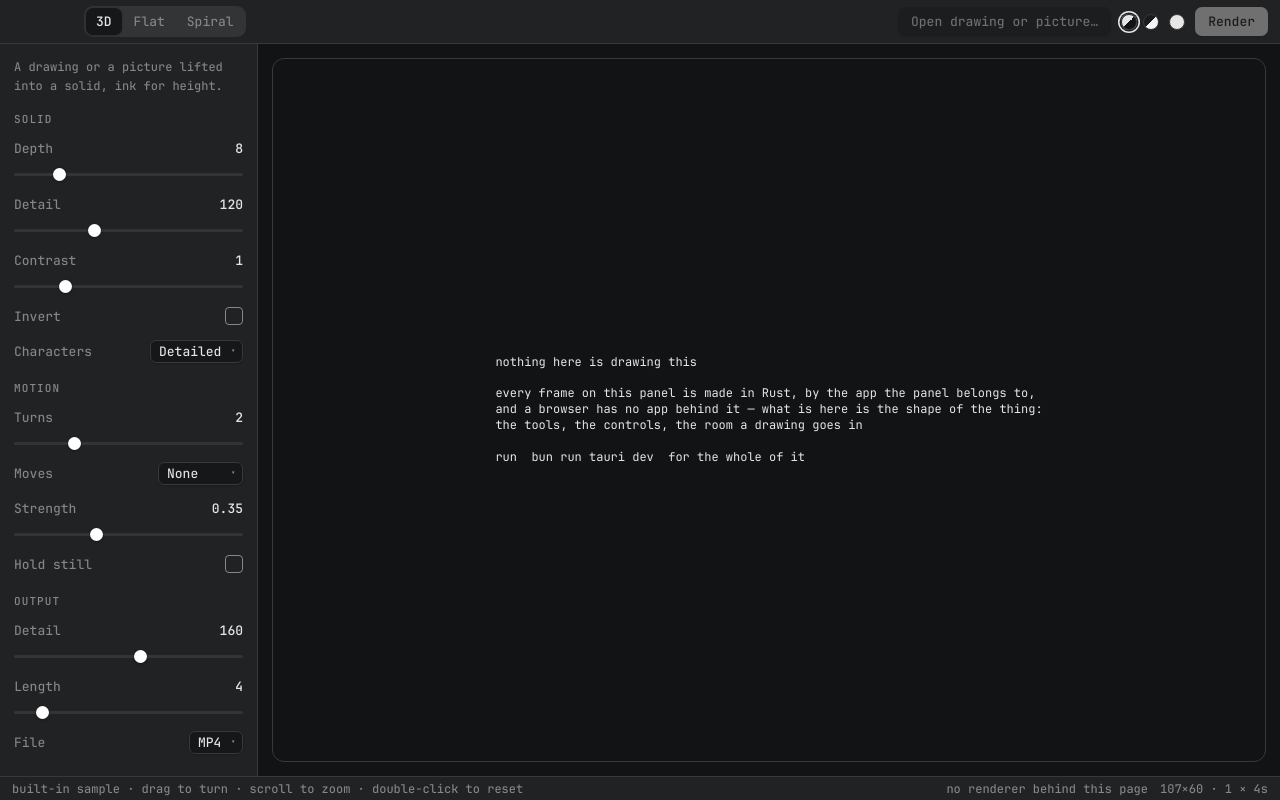
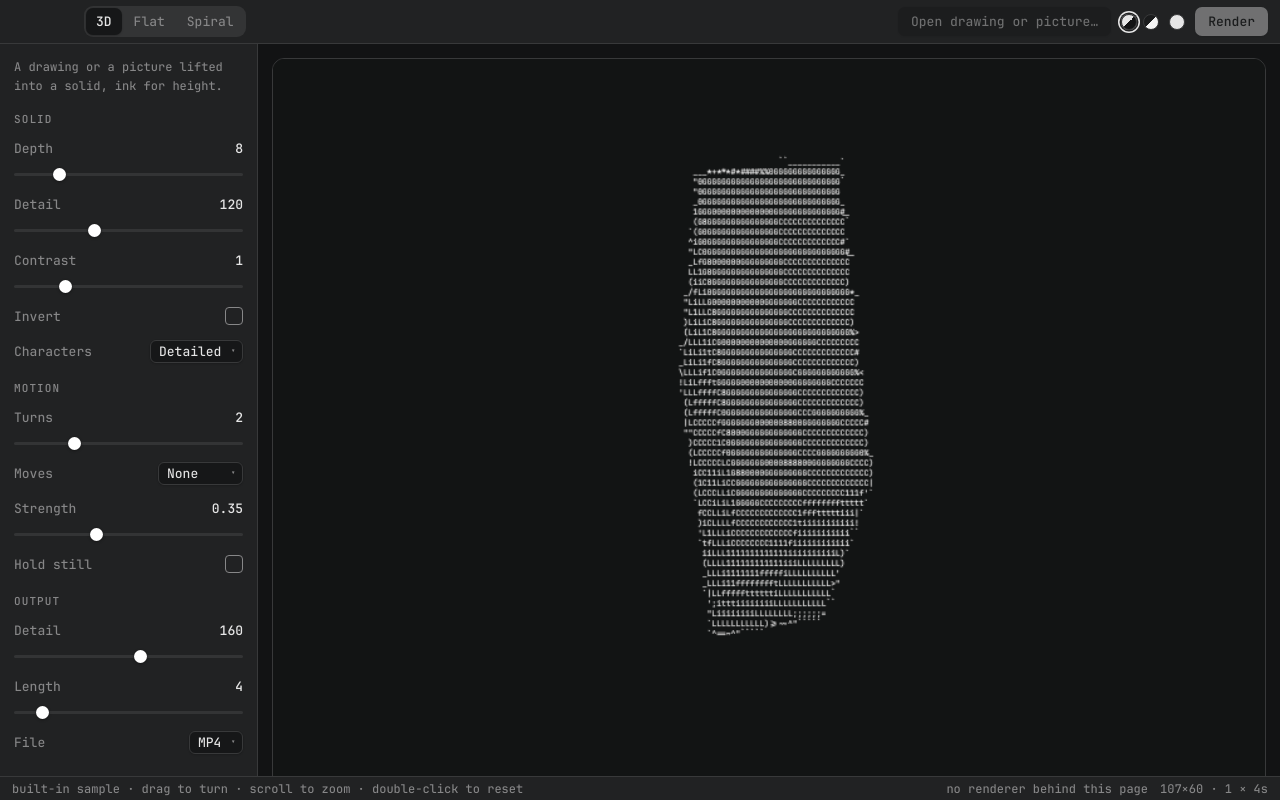
Before and after one commit to latent-9/reasciiary-ascii-art-generator, a website built with Vite: page index.html in a window 1280 px wide. Built offline with nearby package versions, Linux system fonts and the light colour scheme.

Commit message:
Stand a still of a real render in the empty stage
A plain browser has no app behind the page, so the stage could not draw a
live frame and fell back to a line of text. Show a cropped still of a real
render there instead, swapped in by a body.web class the script sets only
when there is no renderer, so the page reads as the app it stands in for.
The pane's own background is the still's background, so the seam does not
show.

```diff
--- a/index.html
+++ b/index.html
@@ -41,6 +41,10 @@
         <div class="screen">
           <pre id="preview"></pre>
           <canvas id="picture" hidden></canvas>
+          <!-- Shown only in a plain browser (see `body.web` in the script): a
+               still of a real render, so the stage looks like the app instead
+               of the "nothing is drawing this" note. -->
+          <img class="poster" id="poster" alt="Reasciiary lifting its built-in sample into lit 3D ASCII" />
         </div>
       </main>
     </div>
--- a/src/main.ts
+++ b/src/main.ts
@@ -46,6 +46,7 @@ const element = <T extends HTMLElement>(id: string) =>
 
 const preview = element<HTMLPreElement>("preview");
 const picture = element<HTMLCanvasElement>("picture");
+const poster = element<HTMLImageElement>("poster");
 const brush = picture.getContext("2d")!;
 const screen = document.querySelector<HTMLDivElement>(".screen")!;
 const status = element("status");
@@ -924,6 +925,12 @@ window.addEventListener("keydown", (event) => {
 // rather than wrapped: there is no answer to give, so the honest thing is not
 // to take the click. The shortcut reads the same flag the Render button carries.
 if (!RENDERER) {
+  // No app behind the page, so nothing can draw a live frame. Rather than leave
+  // the stage on its "nothing is drawing this" note, dress the page as the app
+  // it stands in for: a still of a real render fills the stage, and the status
+  // still says plainly that nothing is drawing it.
+  document.body.classList.add("web");
+  poster.src = "/preview.png";
   openButton.disabled = true;
   renderButton.disabled = true;
   status.textContent = "no renderer behind this page";
--- a/src/styles.css
+++ b/src/styles.css
@@ -321,6 +321,32 @@ button[hidden] {
   height: 100%;
 }
 
+/* With no renderer behind the page — a plain browser rather than the app — the
+   stage cannot draw a live frame. The script sets `.web` on <body> only in that
+   case, which swaps the two live panes for a still of a real render. The pane's
+   own background is the still's background too, so `contain` letterboxes into
+   the same colour and the seam does not show. */
+.poster {
+  display: none;
+  width: 100%;
+  height: 100%;
+  object-fit: contain;
+}
+
+body.web #preview,
+body.web #picture {
+  display: none;
+}
+
+body.web .poster {
+  display: block;
+}
+
+/* Nothing behind the page can be turned, so the stage does not offer to. */
+body.web .screen {
+  cursor: default;
+}
+
 /* The options belong to whichever tool is chosen, and they sit on the leading
    edge as a sidebar the way the editor this lives beside keeps its own — a
    hairline off the stage rather than a rule across the window from it. */
```
Also changed, not shown: public/preview.png (added).
